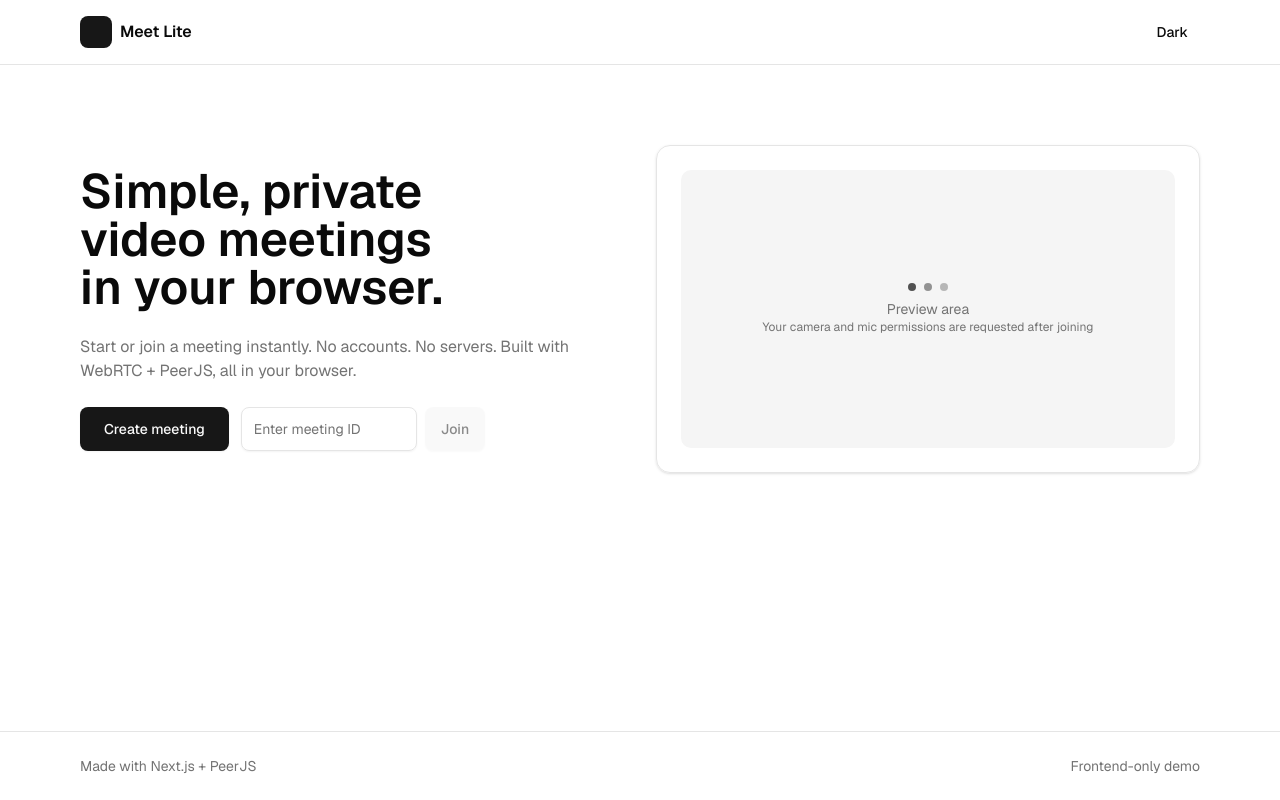
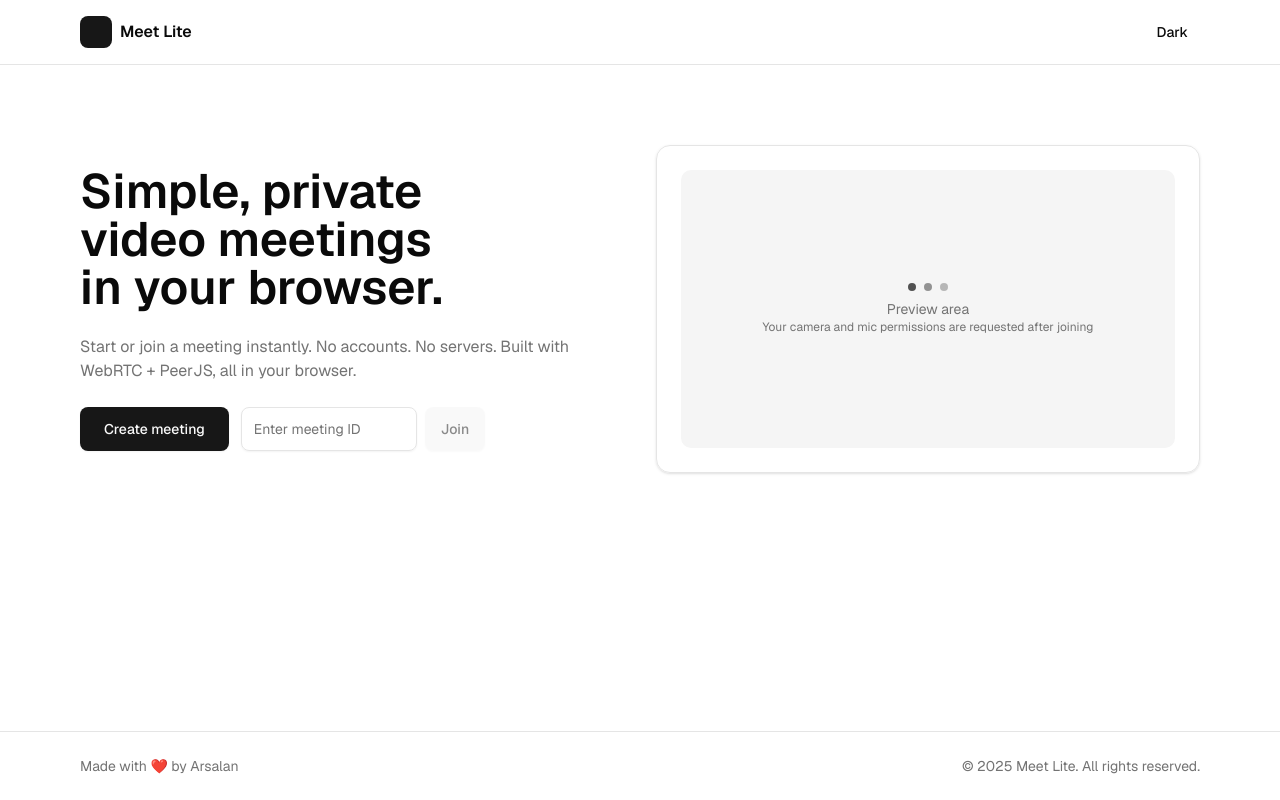
Before and after one commit to ASHU191/Meet-Lite-SAAS, a Next.js app: page / in a window 1280 px wide. Built offline with nearby package versions, Linux system fonts and the light colour scheme.

Commit message:
Update page.tsx

```diff
--- a/app/page.tsx
+++ b/app/page.tsx
@@ -130,8 +130,8 @@ export default function HomePage() {
 
       <footer className="border-t border-border">
         <div className="mx-auto max-w-6xl px-4 py-6 text-sm text-muted-foreground flex items-center justify-between">
-          <span>Made with Next.js + PeerJS</span>
-          <span>Frontend-only demo</span>
+          <span>Made with ❤️ by Arsalan</span>
+          <span>© 2025 Meet Lite. All rights reserved.</span>
         </div>
       </footer>
     </main>
```
